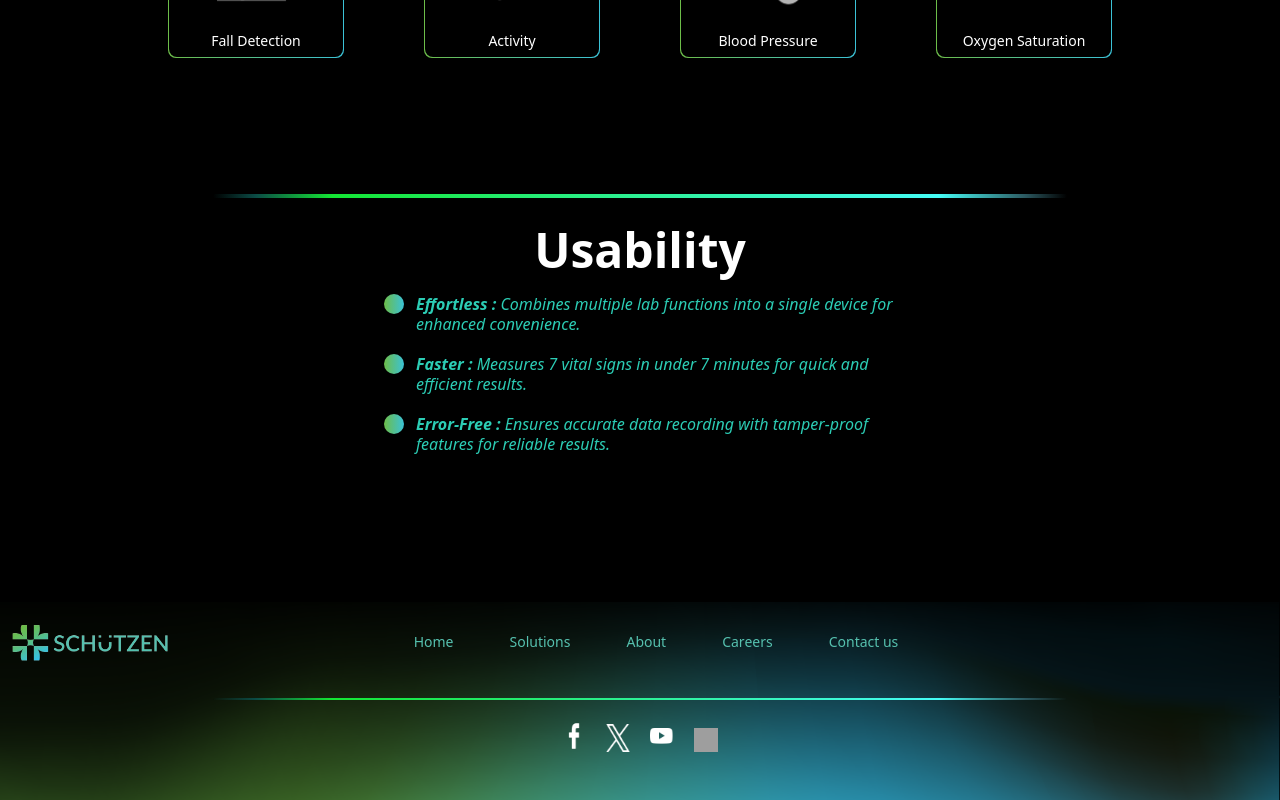
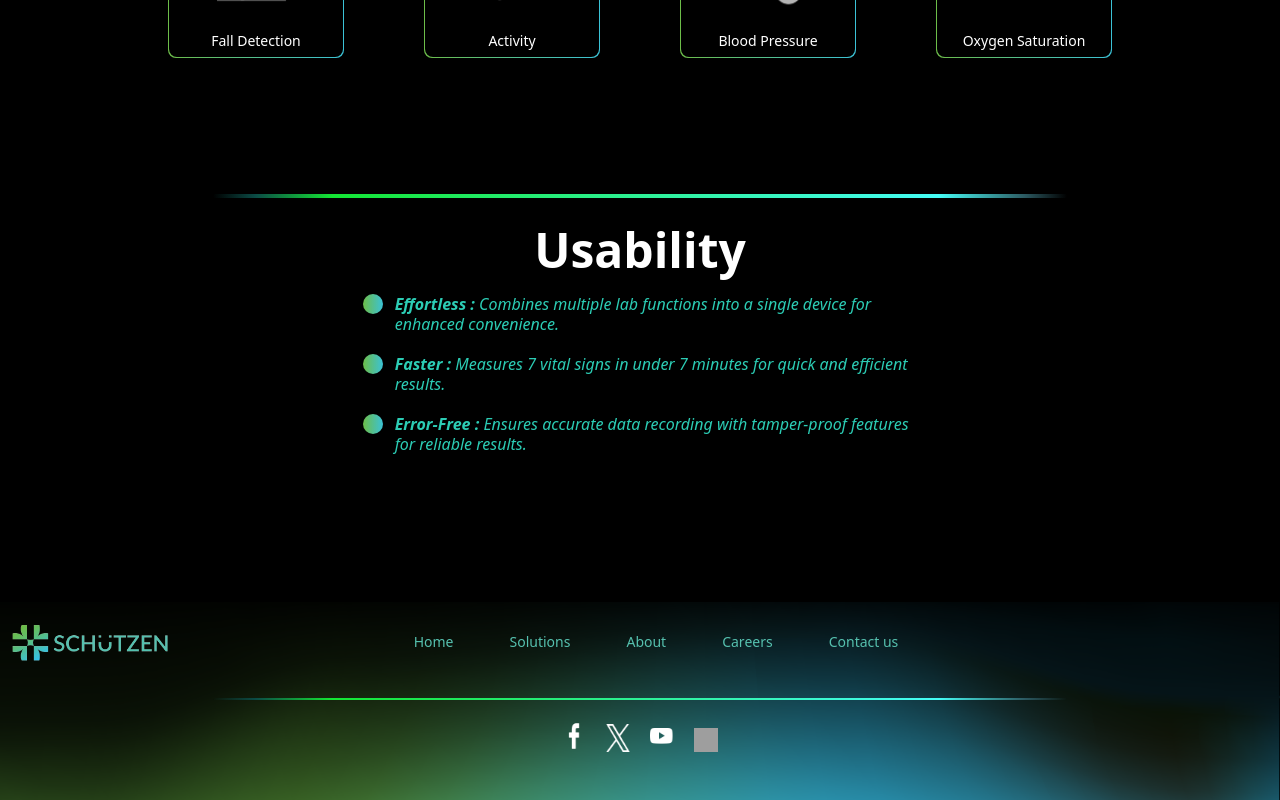
Before and after one commit to akhilr22/schutzen, a Next.js app: page /rapid_screening_solution in a window 1280 px wide. Shown: the part 1103-1903 px from the top of the page. Built offline with nearby package versions, Linux system fonts and the light colour scheme; grey boxes are pictures that could not be loaded.

Commit message:
message changes

```diff
--- a/src/app/rapid_screening_solution/page.tsx
+++ b/src/app/rapid_screening_solution/page.tsx
@@ -413,7 +413,7 @@ export default function page() {
         <h1 className="font-bold text-2xl sm:text-3xl md:text-4xl xl:text-5xl py-2" data-aos="zoom-in-up">
           Usability
         </h1>
-        <div className="mx-auto text-start md:w-3/5 mt-3 px-4 sm:px-8 md:px-16 lg:px-24 xl:px-32 " data-aos="zoom-in-up">
+        <div className="mx-auto text-start md:w-5/6 mt-3 px-6 sm:px-8 md:px-18 lg:px-24 xl:px-64 " data-aos="zoom-in-up">
         <ul className=" items-start m-0">
             <li>
               {" "}
```
